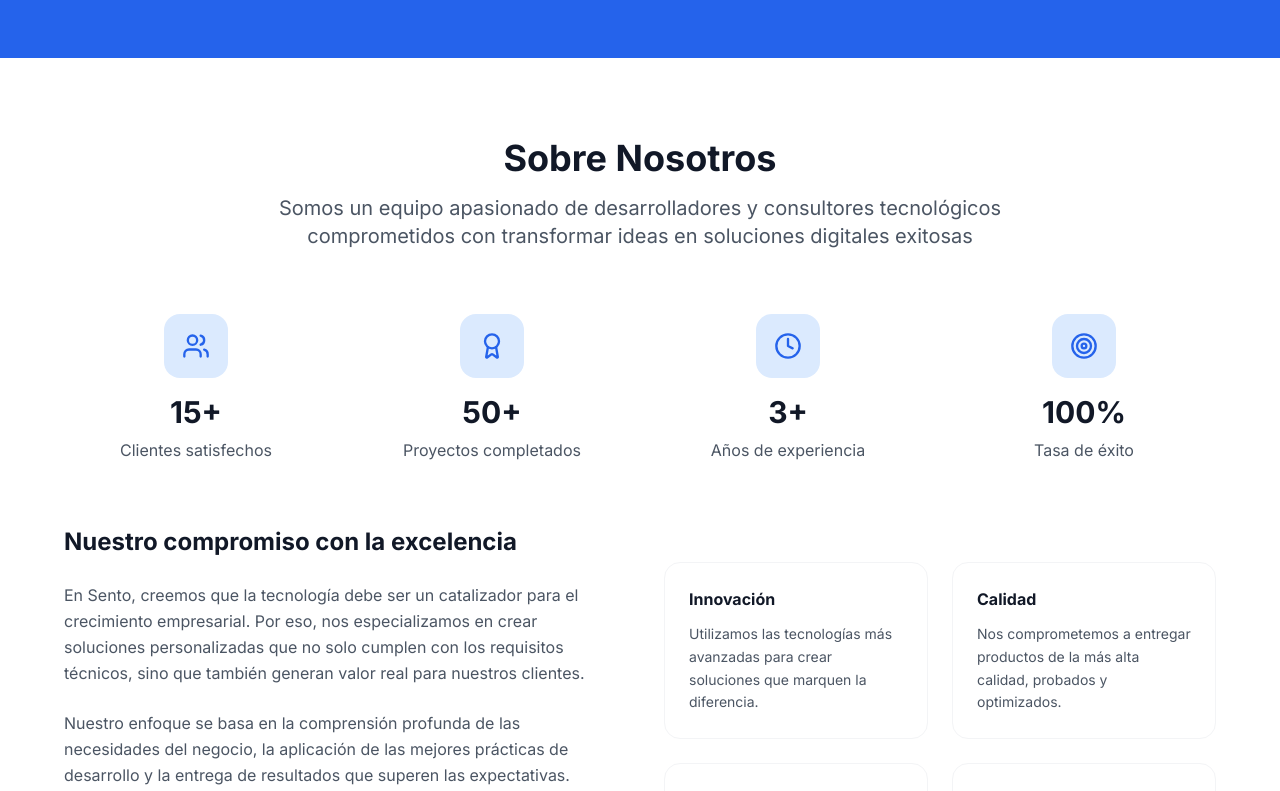
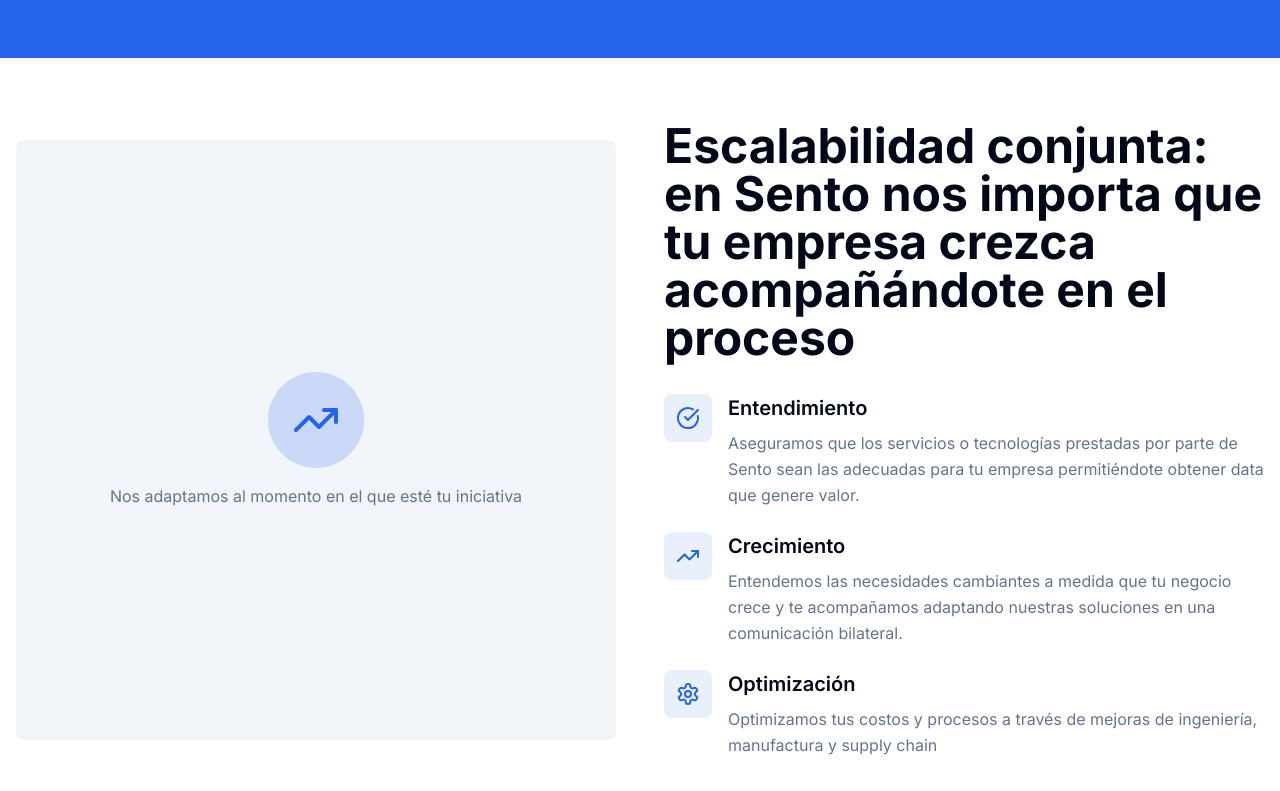
Before and after one commit to ddgrana/sento-echo-replica, a React (Vite) app: page / in a window 1280 px wide. Shown: the part 1960-2751 px from the top of the page. Built offline with nearby package versions, Linux system fonts and the light colour scheme.

Commit message:
Add scalability section
Implement a new section with the title "Escalabilidad conjunta" and the provided content.

```diff
--- /dev/null
+++ b/src/components/ScalabilitySection.tsx
@@ -0,0 +1,73 @@
+import React from 'react';
+import { CheckCircle, TrendingUp, Settings } from 'lucide-react';
+
+const ScalabilitySection = () => {
+  const features = [
+    {
+      icon: CheckCircle,
+      title: "Entendimiento",
+      description: "Aseguramos que los servicios o tecnologías prestadas por parte de Sento sean las adecuadas para tu empresa permitiéndote obtener data que genere valor."
+    },
+    {
+      icon: TrendingUp,
+      title: "Crecimiento",
+      description: "Entendemos las necesidades cambiantes a medida que tu negocio crece y te acompañamos adaptando nuestras soluciones en una comunicación bilateral."
+    },
+    {
+      icon: Settings,
+      title: "Optimización",
+      description: "Optimizamos tus costos y procesos a través de mejoras de ingeniería, manufactura y supply chain"
+    }
+  ];
+
+  return (
+    <section className="py-16 bg-background">
+      <div className="container mx-auto px-4">
+        <div className="grid lg:grid-cols-2 gap-12 items-center">
+          {/* Content */}
+          <div className="space-y-8">
+            <h2 className="text-3xl md:text-4xl lg:text-5xl font-bold text-foreground leading-tight">
+              Escalabilidad conjunta: en Sento nos importa que tu empresa crezca acompañándote en el proceso
+            </h2>
+
+            <div className="space-y-6">
+              {features.map((feature, index) => (
+                <div key={index} className="flex gap-4">
+                  <div className="flex-shrink-0">
+                    <div className="w-12 h-12 bg-primary/10 rounded-lg flex items-center justify-center">
+                      <feature.icon className="w-6 h-6 text-primary" />
+                    </div>
+                  </div>
+                  <div>
+                    <h3 className="text-xl font-semibold text-foreground mb-2">
+                      {feature.title}
+                    </h3>
+                    <p className="text-muted-foreground leading-relaxed">
+                      {feature.description}
+                    </p>
+                  </div>
+                </div>
+              ))}
+            </div>
+          </div>
+
+          {/* Image placeholder - similar to the reference */}
+          <div className="lg:order-first">
+            <div className="aspect-square bg-muted rounded-lg flex items-center justify-center">
+              <div className="text-center p-8">
+                <div className="w-24 h-24 bg-primary/20 rounded-full mx-auto mb-4 flex items-center justify-center">
+                  <TrendingUp className="w-12 h-12 text-primary" />
+                </div>
+                <p className="text-muted-foreground">
+                  Nos adaptamos al momento en el que esté tu iniciativa
+                </p>
+              </div>
+            </div>
+          </div>
+        </div>
+      </div>
+    </section>
+  );
+};
+
+export default ScalabilitySection;
--- a/src/pages/Index.tsx
+++ b/src/pages/Index.tsx
@@ -4,6 +4,7 @@ import Header from '@/components/Header';
 import HeroSection from '@/components/HeroSection';
 import ServicesSection from '@/components/ServicesSection';
 import CallToActionSection from '@/components/CallToActionSection';
+import ScalabilitySection from '@/components/ScalabilitySection';
 import AboutSection from '@/components/AboutSection';
 import TestimonialsSection from '@/components/TestimonialsSection';
 import ContactSection from '@/components/ContactSection';
@@ -16,6 +17,7 @@ const Index = () => {
       <HeroSection />
       <ServicesSection />
       <CallToActionSection />
+      <ScalabilitySection />
       <AboutSection />
       <TestimonialsSection />
       <ContactSection />
```
